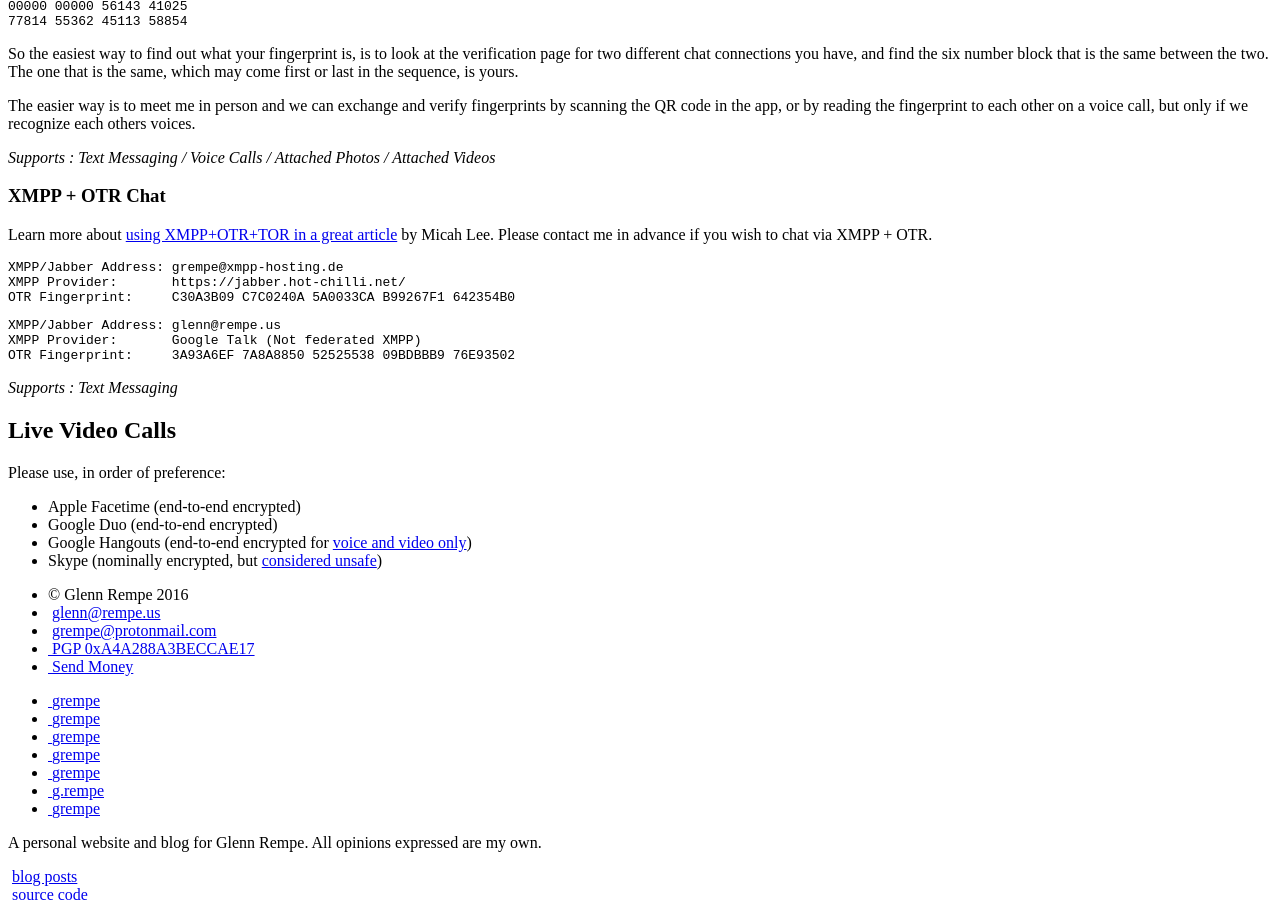
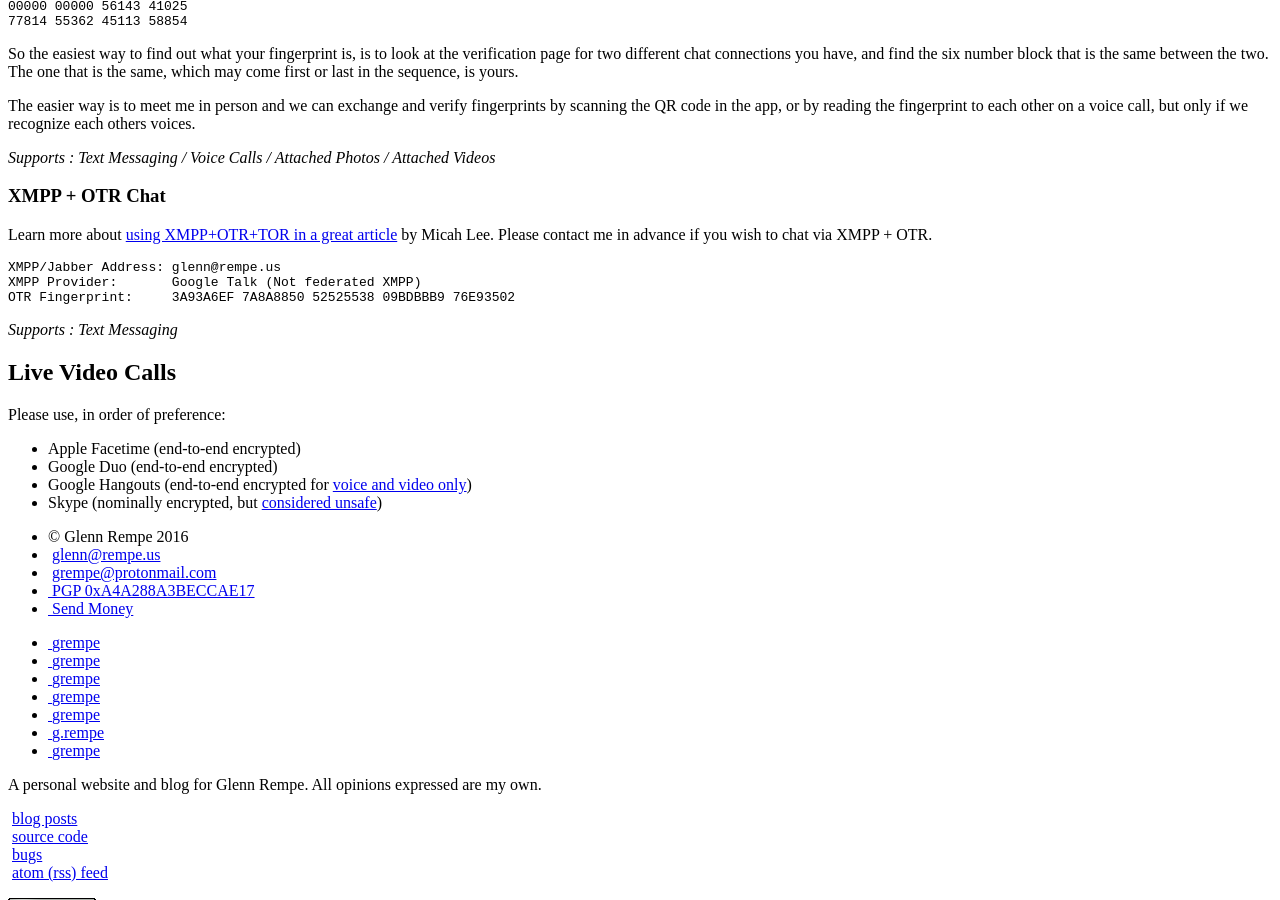
Before and after one commit to grempe/grempe.github.io, a Jekyll site: the page built from _pages/contact.md, in a window 1280 px wide and 900 px high, scrolled down 2879 px. Built offline with Jekyll 4.4.1, drawn with Linux system fonts in a browser that asks for light colours; comment, search, counter and statistics services are not loaded.

Commit message:
Remove an unused OTR contact type

````diff
--- a/_pages/contact.md
+++ b/_pages/contact.md
@@ -162,12 +162,6 @@
 Learn more about [using XMPP+OTR+TOR in a great article](https://theintercept.com/2015/07/14/communicating-secret-watched/){:target="_blank"} by Micah Lee. Please contact me in advance if you wish to chat via XMPP + OTR.
 
 ``` text
-XMPP/Jabber Address: grempe@xmpp-hosting.de
-XMPP Provider:       https://jabber.hot-chilli.net/
-OTR Fingerprint:     C30A3B09 C7C0240A 5A0033CA B99267F1 642354B0
-```
-
-``` text
 XMPP/Jabber Address: glenn@rempe.us
 XMPP Provider:       Google Talk (Not federated XMPP)
 OTR Fingerprint:     3A93A6EF 7A8A8850 52525538 09BDBBB9 76E93502
````
